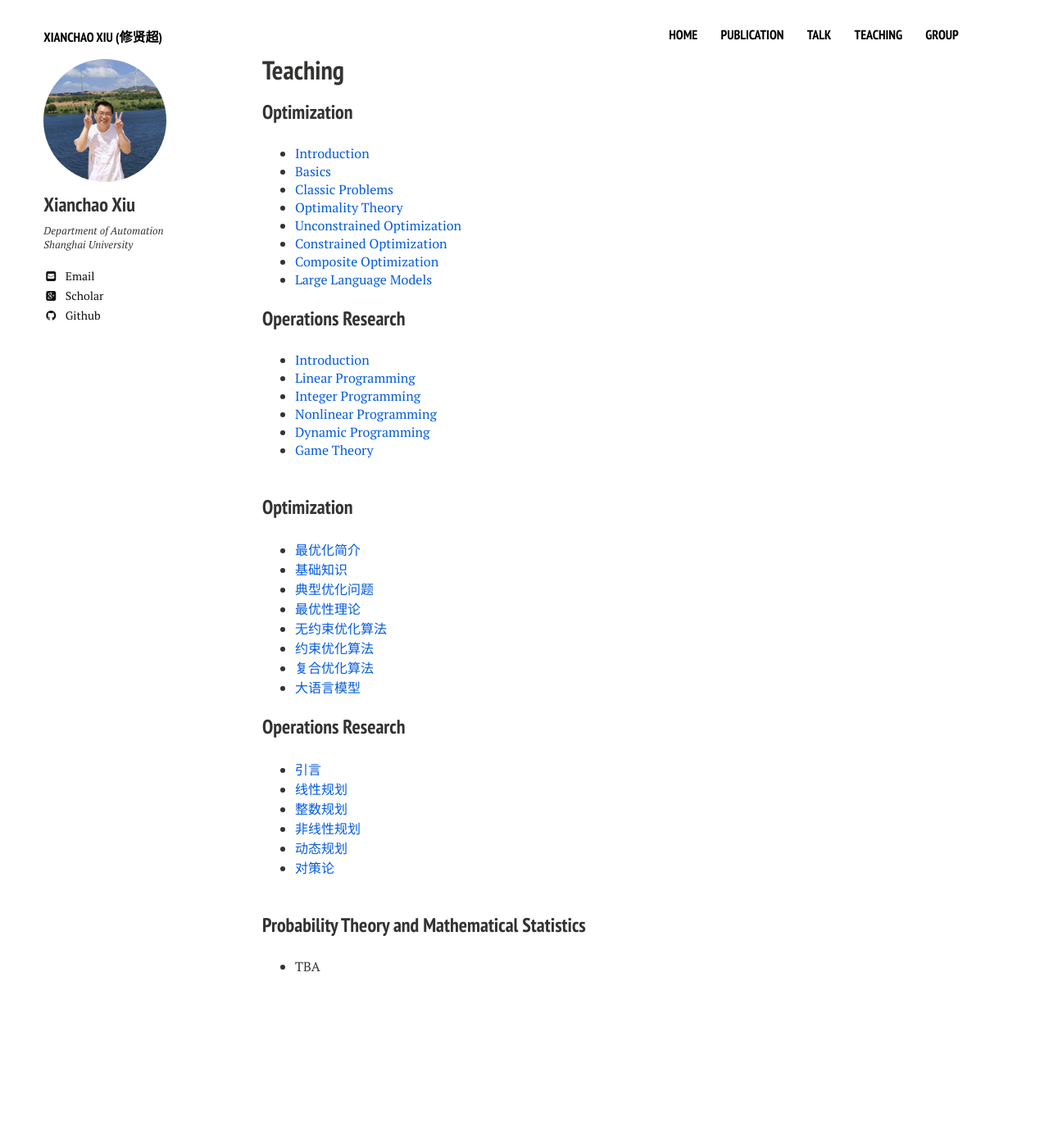
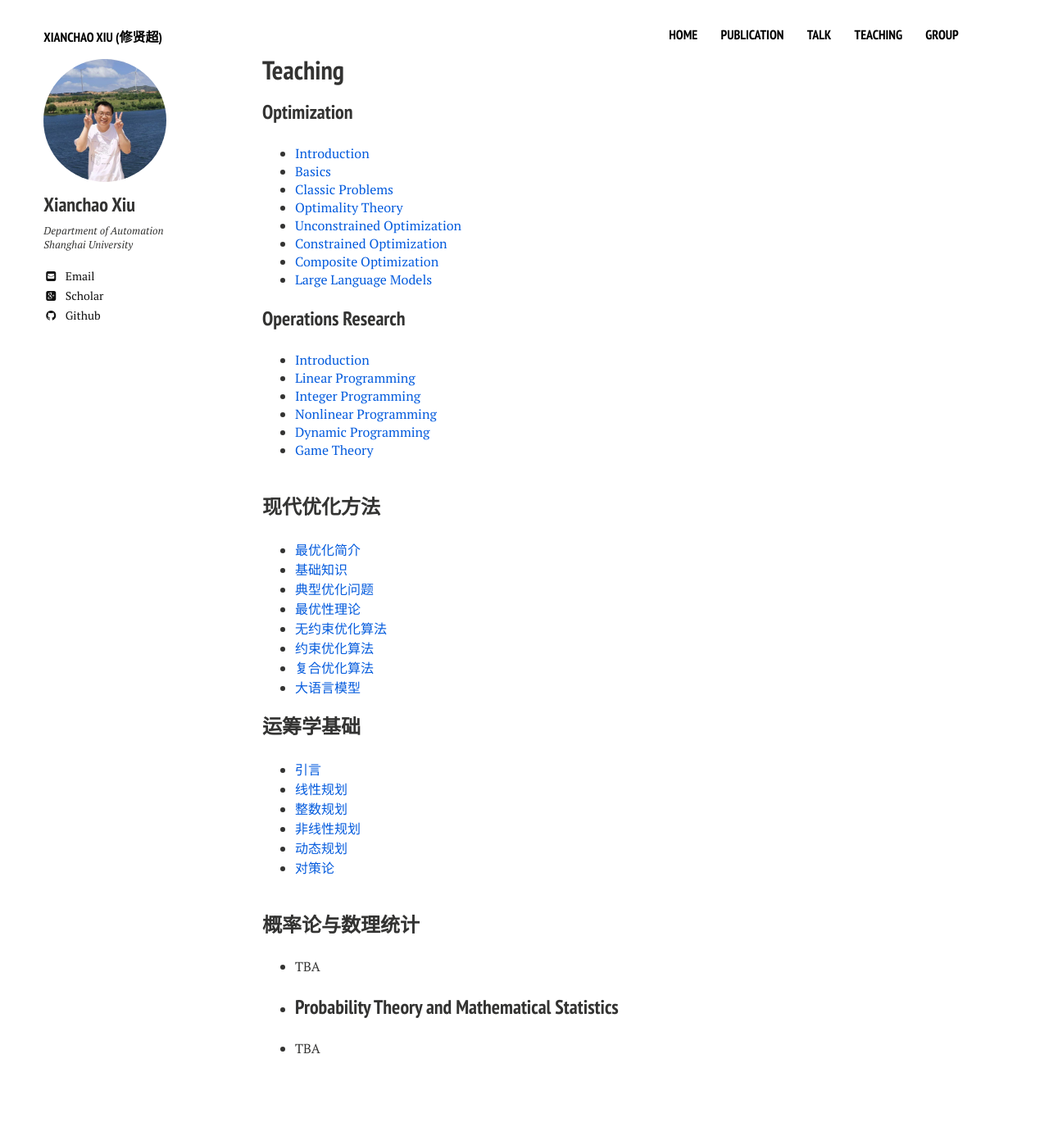
Before and after one commit to xianchaoxiu/xianchaoxiu.github.io, a Jekyll site: the page built from teaching/index.md, in a window 1280 px wide. Shown: the whole page at 82% size. Built offline with Jekyll 4.4.1, drawn with Linux system fonts in a browser that asks for light colours; nearby versions of some CDN libraries; before the commit the page ends 1286 px from its top, so only the background shows below that.

Commit message:
Update index.md

```diff
--- a/teaching/index.md
+++ b/teaching/index.md
@@ -29,7 +29,7 @@ share: false
 - <a href="../teaching/运筹学/对策论.pdf" class="textlink" target="_blank"> Game Theory </a><br><br>
 
 
-### Optimization
+### 现代优化方法
 
 - <a href="../teaching/现代优化方法/最优化简介.pdf" class="textlink" target="_blank"> 最优化简介 </a> <br>
 - <a href="../teaching/现代优化方法/基础知识.pdf" class="textlink" target="_blank"> 基础知识</a> <br>
@@ -41,7 +41,7 @@ share: false
 - <a href="../teaching/现代优化方法/大语言模型.pdf" class="textlink" target="_blank"> 大语言模型 </a> <br>
 
 
-### Operations Research
+### 运筹学基础
 
 - <a href="../teaching/运筹学/引言.pdf" class="textlink" target="_blank"> 引言 </a> <br>
 - <a href="../teaching/运筹学/线性规划.pdf" class="textlink" target="_blank"> 线性规划 </a> <br>
@@ -51,5 +51,9 @@ share: false
 - <a href="../teaching/运筹学/对策论.pdf" class="textlink" target="_blank"> 对策论 </a><br><br>
 
 
+### 概率论与数理统计
+- TBA
+
+-
 ### Probability Theory and Mathematical Statistics
 - TBA
```
